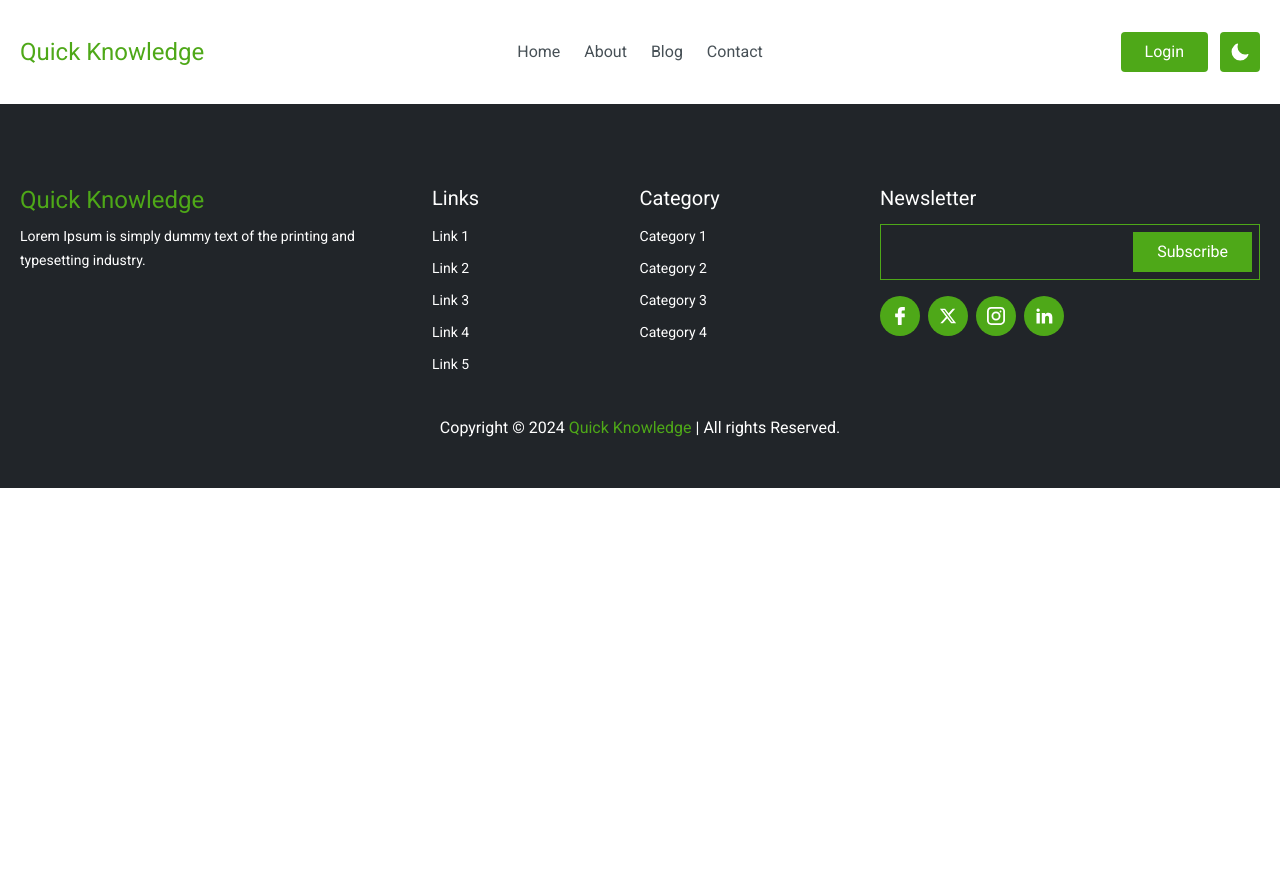
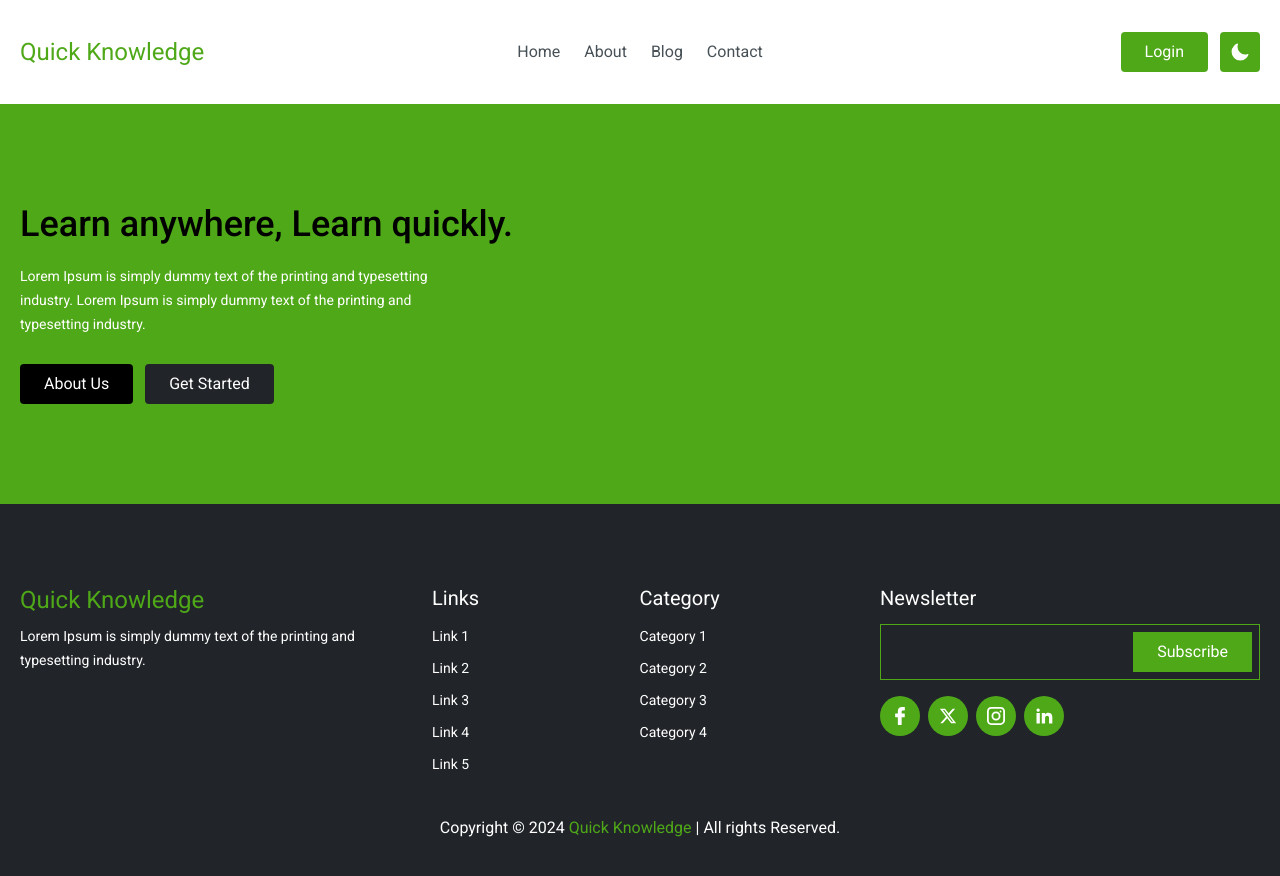
Before and after one commit to ajaykcoder/quick-knowledge, a React (Vite) app: page / in a window 1280 px wide. Shown: the top 876 px of the page. Before the commit the page ends 800 px from the top, so only its background shows below. Built offline with nearby package versions, Linux system fonts and the light colour scheme.

Commit message:
Work on banner

```diff
--- a/src/components/home/Banner.jsx
+++ b/src/components/home/Banner.jsx
@@ -2,7 +2,18 @@ import React from "react";
 
 const Banner = () => {
     return (
-        <div className="text-xl laptop-lg:text-2xl laptop:text-3xl tablet-lg:text-4xl tablet:text-5xl mobile-lg:text-6xl mobile:text-7xl">Banner</div>
+        <div className="w-full bg-green py-[100px] px-5 box-border">
+            <div className="w-[1440px] max-w-full mx-auto box-border">
+                <div>
+                    <h1 className="text-4xl font-medium text-darkBlack mb-5">Learn anywhere, Learn quickly.</h1>
+                    <div className="text-white text-sm leading-6 max-w-[450px]">Lorem Ipsum is simply dummy text of the printing and typesetting industry. Lorem Ipsum is simply dummy text of the printing and typesetting industry.</div>
+                    <div className="flex gap-x-3 mt-7">
+                        <button className="text-base h-10 text-white bg-darkBlack hover:bg-black px-6 rounded">About Us</button>
+                        <button className="text-base h-10 text-white bg-black hover:bg-darkBlack px-6 rounded">Get Started</button>
+                    </div>
+                </div>
+            </div>
+        </div>
     );
 }
 export default Banner;
--- a/src/components/layout/frontend/Frontend.jsx
+++ b/src/components/layout/frontend/Frontend.jsx
@@ -6,7 +6,7 @@ const Frontend = (props) => {
     return (
         <div>
             <Header/>
-            {/* {props.children} */}
+            {props.children}
             <Footer/>
         </div>
     );
```
Also changed, not shown: src/components/layout/frontend/Footer.jsx (+4 -4 lines).
